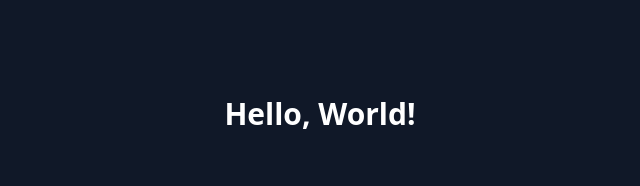
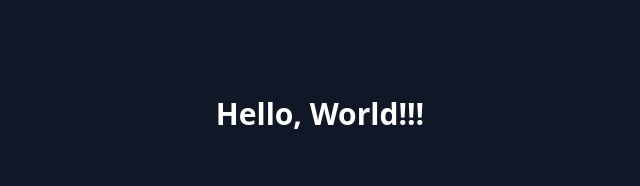
Before and after one commit to darshaanuradha/student_management_system_client, a Next.js app: page / in a window 1280 px wide. Shown: the top 186 px of the page, without its empty margins (320-960 px from the left). Built offline with nearby package versions, Linux system fonts and the light colour scheme.

Commit message:
Update greeting text in Home component to include extra exclamation marks

```diff
--- a/app/page.tsx
+++ b/app/page.tsx
@@ -4,7 +4,7 @@ import Link from "next/link";
 export default function Home() {
   return (
     <div className="flex min-h-screen flex-col items-center justify-between p-24 bg-gray-900">
-      <h1 className="text-3xl font-bold text-white">Hello, World!</h1>
+      <h1 className="text-3xl font-bold text-white">Hello, World!!!</h1>
       <Link href="/students">
         <button className="bg-blue-500 hover:bg-blue-700 text-white font-bold py-2 px-4 rounded">
           View Students
```
